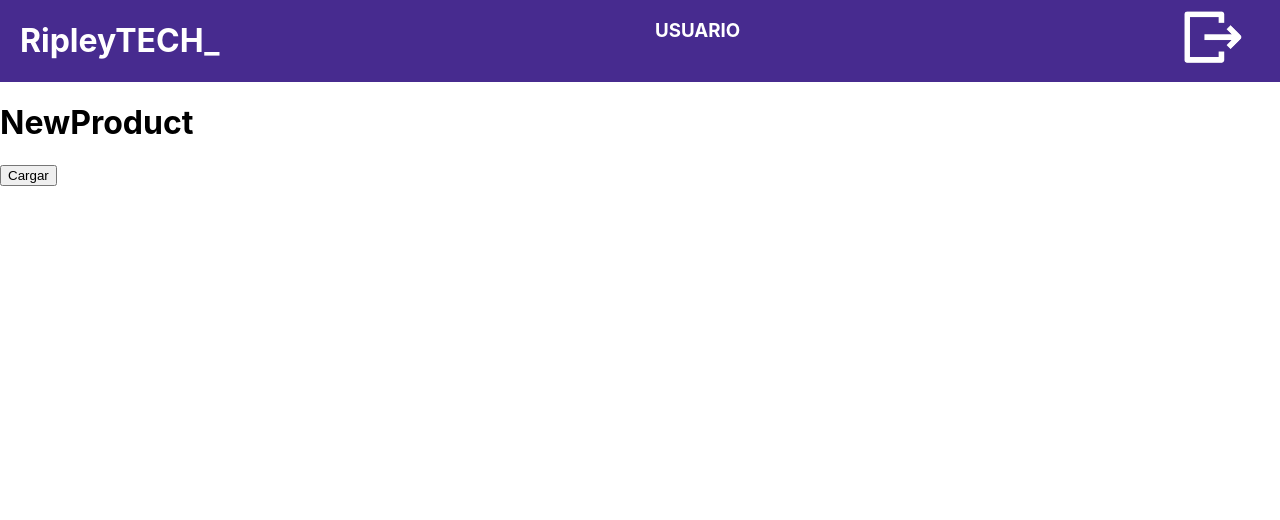
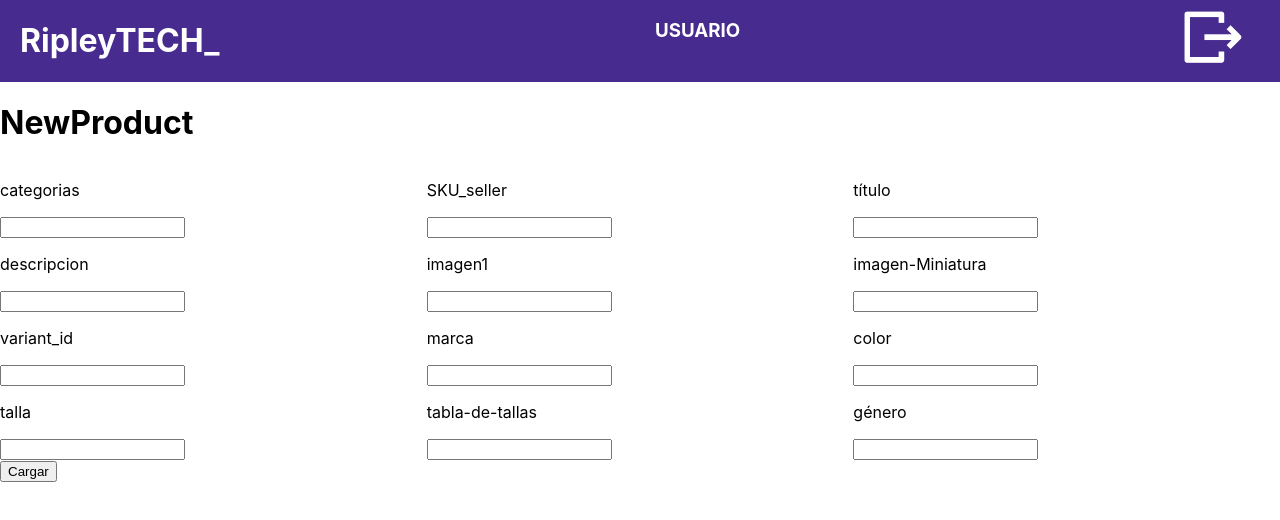
Before and after one commit to HeidiRivas/Ripley-app, a React (Create React App) app: page /newproduct in a window 1280 px wide. Shown: the top 520 px of the page. Built offline with nearby package versions, Linux system fonts and the light colour scheme.

Commit message:
inputs listos

```diff
--- a/src/Pages/NewProduct/NewProduct.js
+++ b/src/Pages/NewProduct/NewProduct.js
@@ -4,11 +4,27 @@
 
 
 const NewProduct = () => {
+  const campos = ['categorias', 'SKU_seller', 'título', 'descripcion', 'imagen1', 'imagen-Miniatura', 'variant_id', 'marca', 'color', 'talla', 'tabla-de-tallas', 'género']
   return (
     <main>
       <Header />
       <div>
         <h1>NewProduct</h1>
+        <section className={styles.container}>
+
+          {campos.map((item) => (
+            <div className={item}>
+              <p>{item} </p>
+              <input
+                className={styles.inputcampos}
+                name={item}
+                type='text'
+              ></input>
+            </div>
+          ))}
+
+
+        </section>
         <button>Cargar</button>
       </div>
     </main>
--- a/src/Pages/NewProduct/newProduct.module.css
+++ b/src/Pages/NewProduct/newProduct.module.css
@@ -0,0 +1,9 @@
+.container{
+    display:grid;
+    grid-template-columns: 1fr 1fr 1fr;
+    grid-template-rows: 1fr 1fr 1fr 1fr;
+}
+
+.categoria{
+    width: 20px;
+}
```
